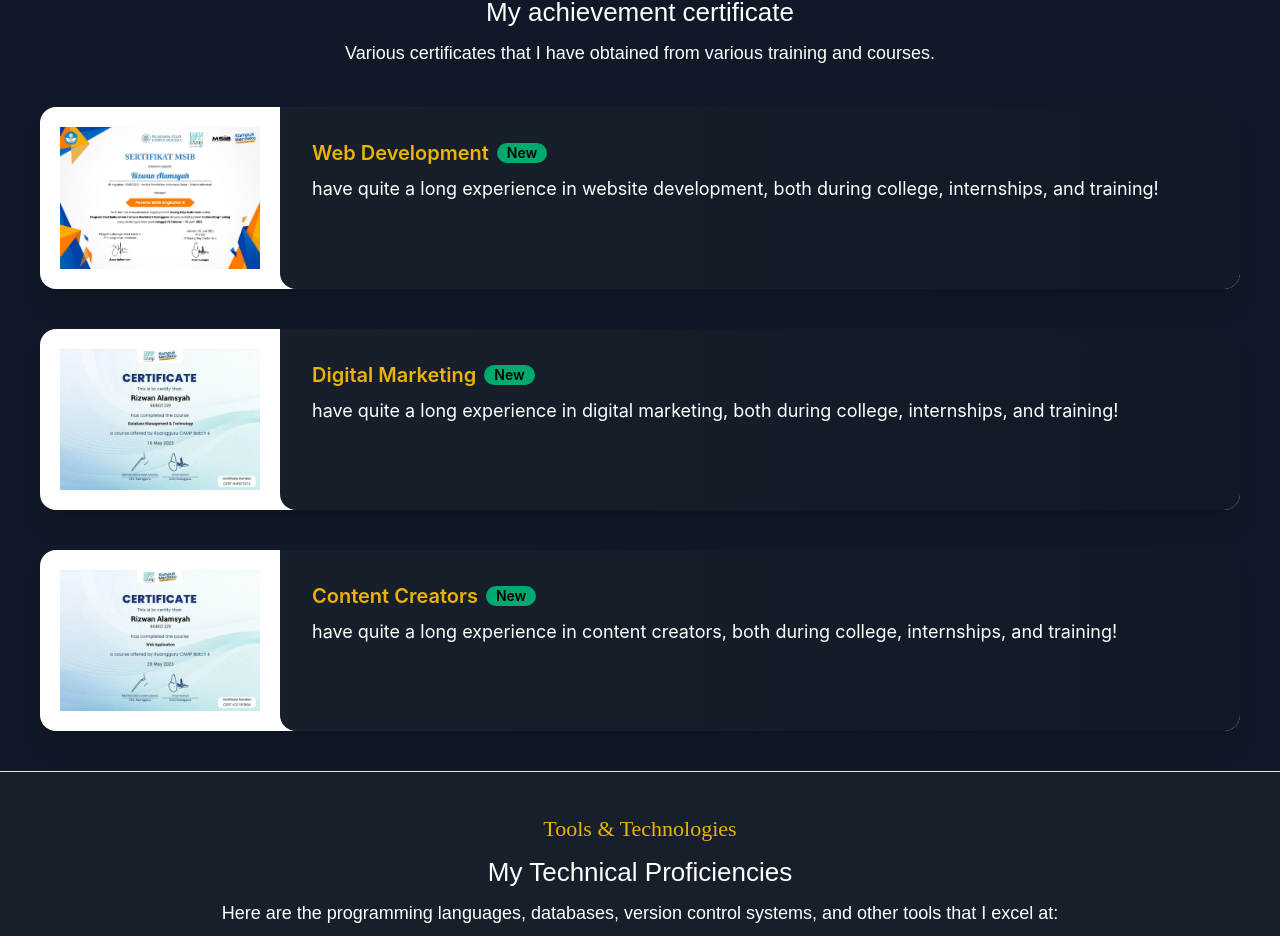
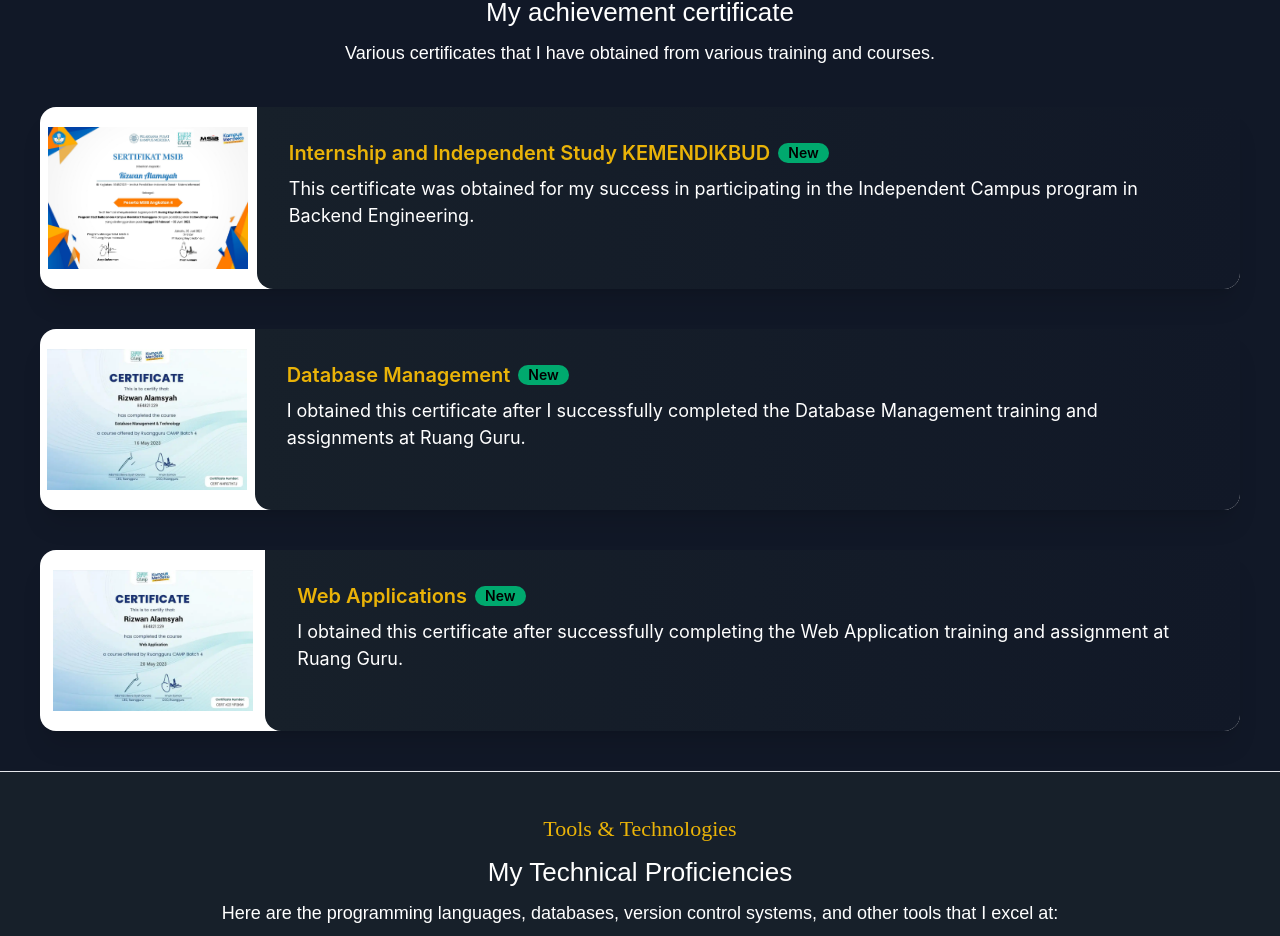
Before and after one commit to denzalamsyah/portofolioApp, a React (Create React App) app: page / in a window 1280 px wide. Shown: the part 2667-3603 px from the top of the page. Built offline with nearby package versions, Linux system fonts and the light colour scheme.

Commit message:
update sertifikat

```diff
--- a/src/component/body/certificate.js
+++ b/src/component/body/certificate.js
@@ -21,12 +21,12 @@ export default function Certificate() {
             </figure>
             <div className="card-body text-white bg-gradient-to-r from-[#17202a] to-gray-900 rounded-bl-2xl rounded-br-2xl">
               <h2 className="card-title text-left text-yellow-500">
-                Web Development
+                Internship and Independent Study KEMENDIKBUD
                 <div className="badge badge-success">New</div>
               </h2>
               <p className="text-[18px] text-left">
-                have quite a long experience in website development, both during
-                college, internships, and training!
+                This certificate was obtained for my success in participating in
+                the Independent Campus program in Backend Engineering.
               </p>
             </div>
           </div>
@@ -40,12 +40,12 @@ export default function Certificate() {
             </figure>
             <div className="card-body text-white bg-gradient-to-r from-[#17202a] to-gray-900 rounded-bl-2xl rounded-br-2xl">
               <h2 className="card-title text-left text-yellow-500">
-                Digital Marketing
+                Database Management
                 <div className="badge badge-success">New</div>
               </h2>
               <p className="text-[18px] text-left">
-                have quite a long experience in digital marketing, both during
-                college, internships, and training!
+                I obtained this certificate after I successfully completed the
+                Database Management training and assignments at Ruang Guru.
               </p>
             </div>
           </div>
@@ -59,12 +59,12 @@ export default function Certificate() {
             </figure>
             <div className="card-body text-white bg-gradient-to-r from-[#17202a] to-gray-900 rounded-bl-2xl rounded-br-2xl">
               <h2 className="card-title text-left text-yellow-500">
-                Content Creators
+                Web Applications
                 <div className="badge badge-success">New</div>
               </h2>
               <p className="text-[18px] text-left">
-                have quite a long experience in content creators, both during
-                college, internships, and training!
+                I obtained this certificate after successfully completing the
+                Web Application training and assignment at Ruang Guru.
               </p>
             </div>
           </div>
```
